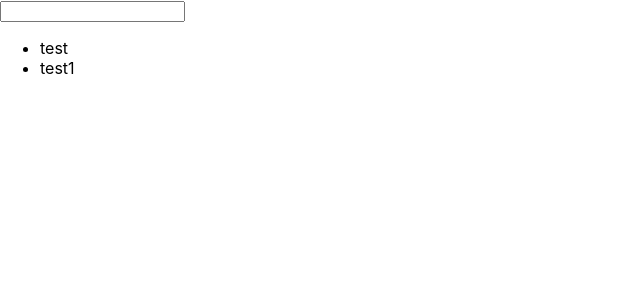
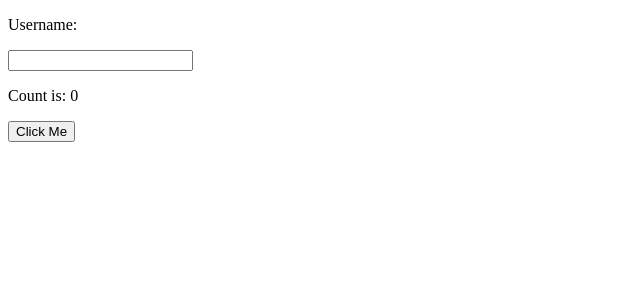
Before and after one commit to jasongeorgetumusiime/react-state-management, a React (Create React App) app: page / in a window 1280 px wide. Shown: the top 300 px of the page, without its empty margins (0-640 px from the left). Built offline with nearby package versions, Linux system fonts and the light colour scheme.

Commit message:
Add how to use useReducer

```diff
--- /dev/null
+++ b/src/02-useReducer/App.js
@@ -0,0 +1,37 @@
+import React, { useReducer } from 'react'
+
+// Reducer
+const reducer = (state, action) => {
+  switch(action.type) {
+    case 'buttonClick': return { ...state, count: state.count + 1}
+    case 'setUsername': return { ...state, username: action.value}
+    default: return state
+  }
+}
+
+function App() {
+
+  let [state, dispatch] = useReducer(reducer, {count: 0, username: ''})
+
+  return (
+    <>
+      <div>
+        <p>Username: {state.username}</p>
+        <input type="text"
+          value={state.username}
+          onChange={e => dispatch({type: "setUsername", value: e.target.value}) }/>
+      </div>
+
+      <div>
+        <p>Count is: {state.count}</p>
+        <button
+          onClick={() => dispatch({ type: "buttonClick" })}>
+          Click Me
+        </button>
+      </div>
+
+    </>
+  )
+}
+
+export default App
--- a/src/index.js
+++ b/src/index.js
@@ -1,9 +1,7 @@
 import React from 'react';
 import ReactDOM from 'react-dom';
-import './index.css';
-import App from './01-useState/App';
-import * as serviceWorkerRegistration from './serviceWorkerRegistration';
-import reportWebVitals from './reportWebVitals';
+// import App from './01-useState/App';
+import App from './02-useReducer/App';
 
 ReactDOM.render(
   <React.StrictMode>
@@ -11,13 +9,3 @@ ReactDOM.render(
   </React.StrictMode>,
   document.getElementById('root')
 );
-
-// If you want your app to work offline and load faster, you can change
-// unregister() to register() below. Note this comes with some pitfalls.
-// Learn more about service workers: https://cra.link/PWA
-serviceWorkerRegistration.unregister();
-
-// If you want to start measuring performance in your app, pass a function
-// to log results (for example: reportWebVitals(console.log))
-// or send to an analytics endpoint. Learn more: https://bit.ly/CRA-vitals
-reportWebVitals();
```
Also changed, not shown: 1 other file (tests, documents, lock files or other folders).
